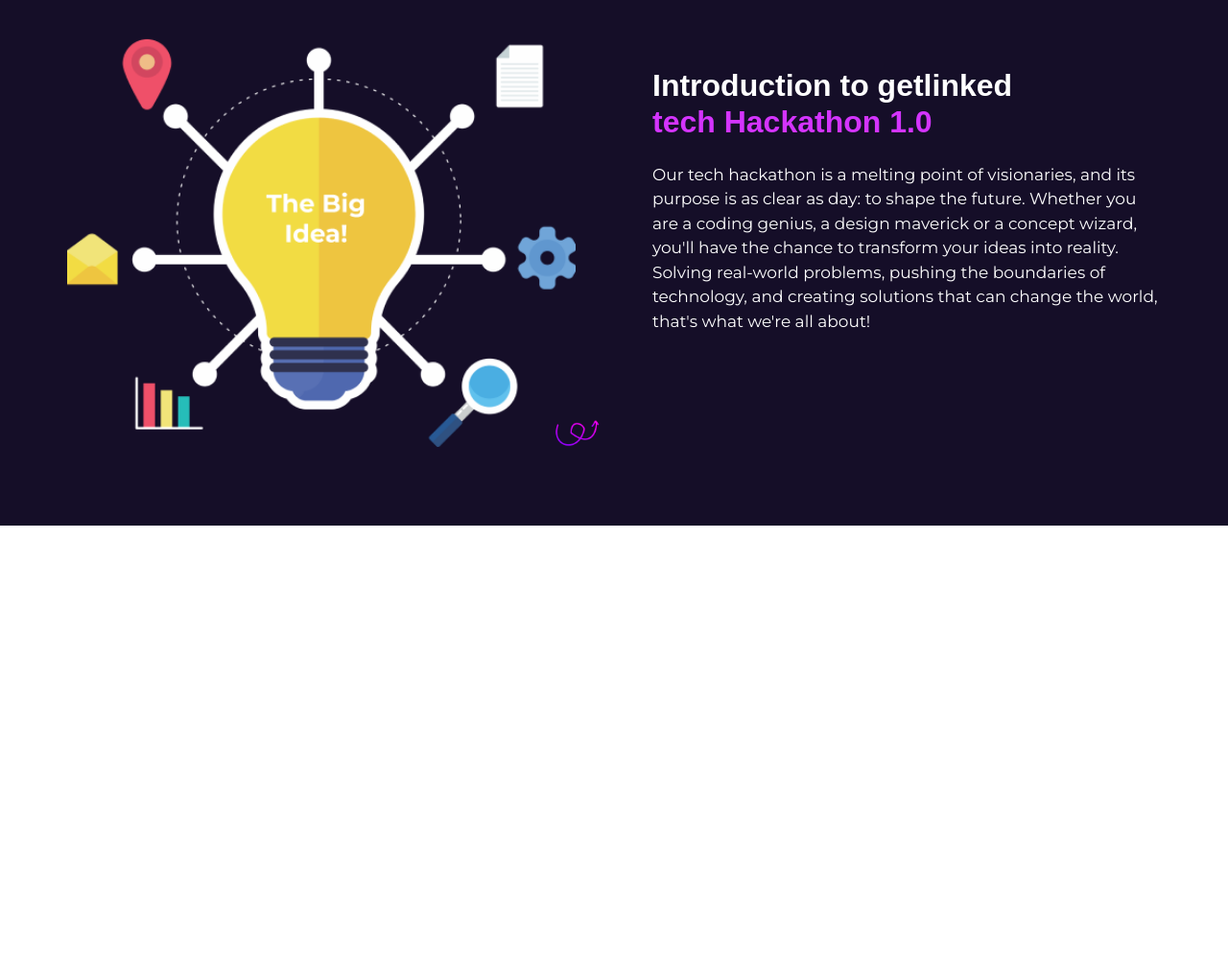
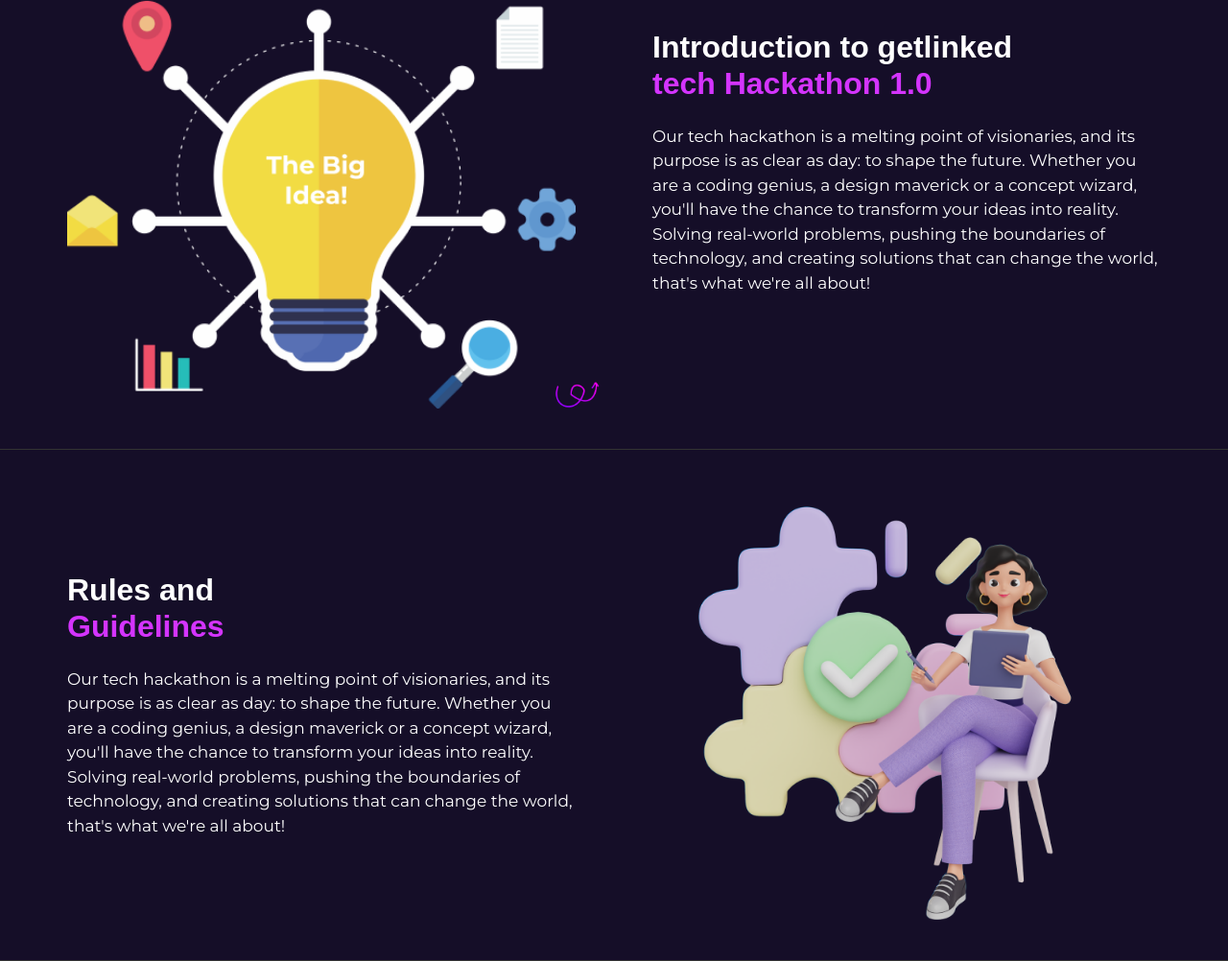
Before and after one commit to peterayodeji/getlinked-ai, a plain HTML site: page index.html in a window 1280 px wide. Shown: the part 830-1832 px from the top of the page at 96% size. Before the commit the page ends 1378 px from the top, so only its background shows below. Drawn offline with nearby package versions, Linux system fonts and the light colour scheme; a web font is replaced by a local one.

Commit message:
build rules section and make it responsive

```diff
--- a/index.html
+++ b/index.html
@@ -105,12 +105,12 @@
       </header>
 
       <section class="section-overview container">
-        <div class="overview">
+        <div class="overview flex">
           <div class="overview__img">
             <img src="/img/The big idea.png" alt="The big idea" />
           </div>
 
-          <div class="overview__info">
+          <div class="overview__info info">
             <h2 class="heading--secondary">
               Introduction to getlinked <br />
               <span>tech Hackathon 1.0</span>
@@ -128,6 +128,34 @@
           </div>
         </div>
       </section>
+
+      <section class="section-rules container">
+        <div class="rules flex">
+          <div class="rules__info info">
+            <h2 class="heading--secondary">
+              Rules and <br />
+              <span>Guidelines</span>
+            </h2>
+
+            <p class="paragraph">
+              Our tech hackathon is a melting point of visionaries, and its
+              purpose is as clear as day: to shape the future. Whether you are a
+              coding genius, a design maverick or a concept wizard, you'll have
+              the chance to transform your ideas into reality. Solving
+              real-world problems, pushing the boundaries of technology, and
+              creating solutions that can change the world, that's what we're
+              all about!
+            </p>
+          </div>
+
+          <div class="rules__img">
+            <img
+              src="/img/lady-with-the-rules.png"
+              alt="A lady with the rules book"
+            />
+          </div>
+        </div>
+      </section>
     </div>
   </body>
 </html>
--- /dev/null
+++ b/sass/components/_info.scss
@@ -0,0 +1,26 @@
+.info {
+  display: flex;
+  flex-direction: column;
+  justify-content: center;
+
+  // background-color: orange;
+
+  @include respond(tab-port-md) {
+    text-align: center;
+    width: 80%;
+  }
+
+  @include respond(phone) {
+    width: 100%;
+  }
+
+  .heading--secondary {
+    span {
+      color: $color-tertiary;
+    }
+  }
+
+  // .paragraph {
+  //   background-color: rgb(73, 107, 23);
+  // }
+}
--- /dev/null
+++ b/sass/layout/_flex.scss
@@ -0,0 +1,9 @@
+.flex {
+  display: flex;
+
+  @include respond(tab-port-md) {
+    flex-direction: column;
+    justify-content: center;
+    align-items: center;
+  }
+}
--- a/sass/main.scss
+++ b/sass/main.scss
@@ -9,9 +9,11 @@
 
 @import "components/button";
 @import "components/composition";
+@import "components/info";
 
 @import "layout/header";
 @import "layout/navigation";
+@import "layout/flex";
 // @import "layout/footer";
 
 @import "pages/home";
--- a/sass/pages/_home.scss
+++ b/sass/pages/_home.scss
@@ -1,6 +1,7 @@
 .container {
   width: 100%;
   padding: 0 12rem;
+  border-bottom: 1px solid $color-grey-dark-3;
 
   background-color: $color-primary;
 
@@ -12,22 +13,23 @@
   @include respond(tab-port) {
     padding: 0 4rem;
   }
+
+  @include respond(phone-md) {
+    padding: 0 2rem;
+  }
 }
 
 // - SECTION OVERVIEW
 .section-overview {
-  padding-block: 8rem;
+  padding-block: 4rem;
+
+  @include respond(tab-port-md) {
+    padding-block: 6rem;
+  }
 }
 
 .overview {
-  display: flex;
   // background-color: rgb(73, 73, 122);
-
-  @include respond(tab-port-md) {
-    flex-direction: column;
-    justify-content: center;
-    align-items: center;
-  }
 
   &__img {
     position: relative;
@@ -69,34 +71,47 @@
   &__info {
     flex: 1;
     margin-left: 8rem;
-    display: flex;
-    flex-direction: column;
-    justify-content: center;
 
     // background-color: orange;
 
     @include respond(tab-port-md) {
       margin-left: 0;
-      text-align: center;
-      width: 80%;
-    }
-
-    @include respond(phone) {
-      width: 100%;
     }
 
     .heading--secondary {
       @include respond(tab-port-md) {
         margin-top: 8rem;
       }
-
-      span {
-        color: $color-tertiary;
-      }
     }
-
-    // .paragraph {
-    //   background-color: rgb(73, 107, 23);
-    // }
   }
 }
+
+// - SECTION RULES
+.section-rules {
+  @include respond(tab-port-md) {
+    padding-bottom: 6rem;
+  }
+}
+
+.rules {
+  &__info {
+    flex: 1;
+    margin-right: 8rem;
+
+    @include respond(tab-port-md) {
+      margin-right: 0;
+      order: 1;
+    }
+  }
+
+  &__img {
+    flex: 1;
+    z-index: 1;
+
+    // background-color: rgb(27, 77, 94);
+
+    img {
+      width: 100%;
+    }
+  }
+}
```
Also changed, not shown: css/main.css, img/ellipse.png (added), img/lady-with-the-rules.png (added).
